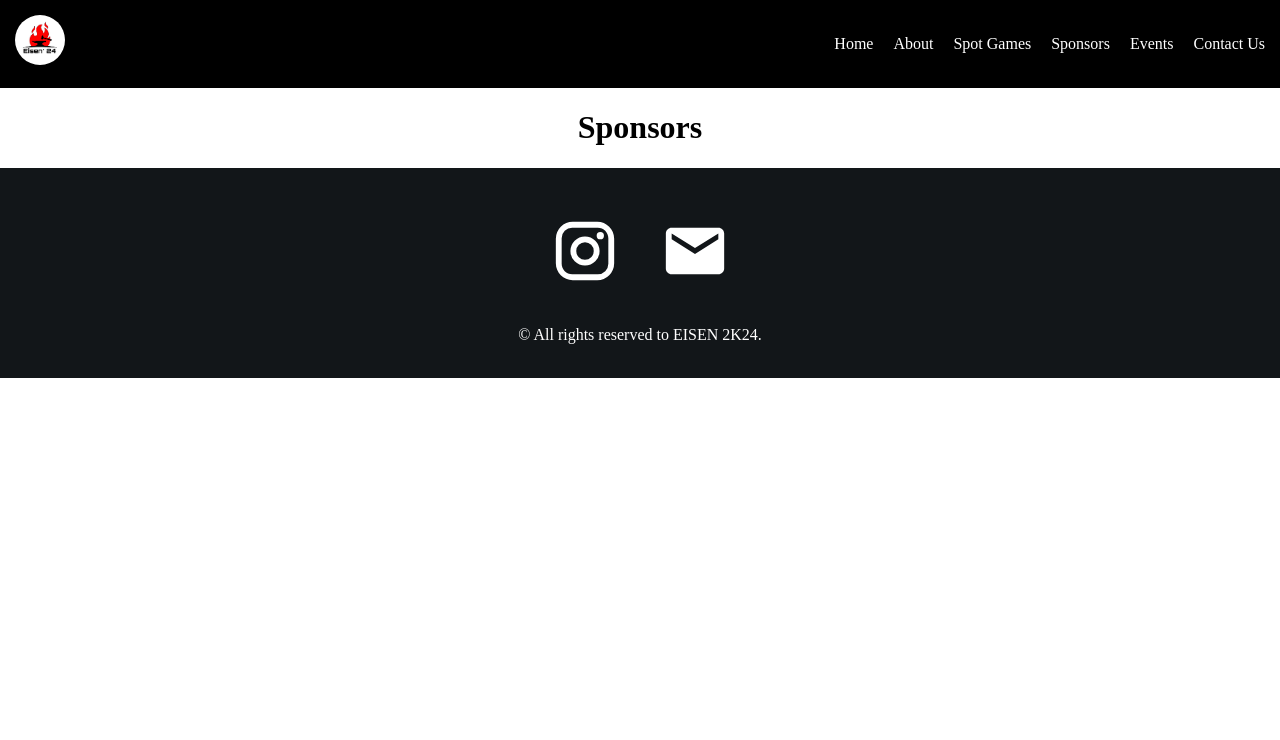
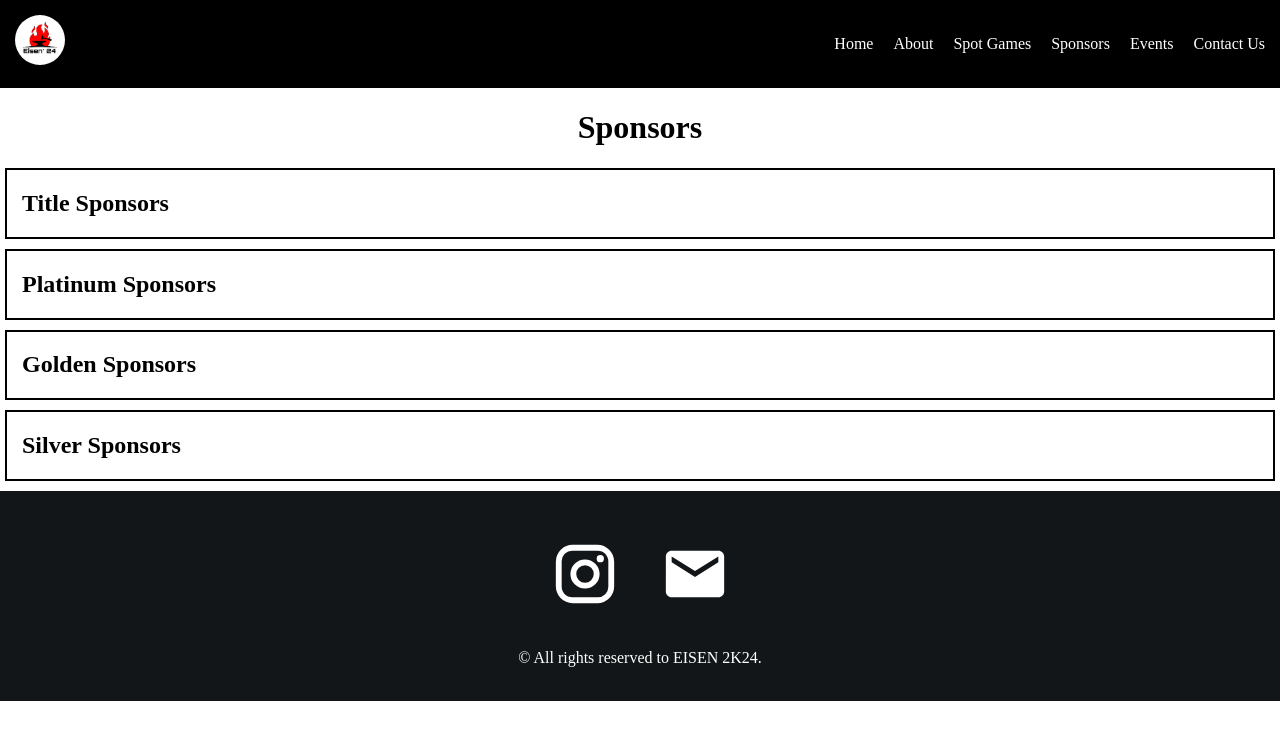
Before and after one commit to asif04p/Eisen2k24, a React (Create React App) app: page /Sponsors in a window 1280 px wide. Shown: the top 740 px of the page. Built offline with nearby package versions, Linux system fonts and the light colour scheme.

Commit message:
added sponsors

```diff
--- a/src/Pages/Sponsors.js
+++ b/src/Pages/Sponsors.js
@@ -4,7 +4,26 @@ import "../Styles/Sponsors.css";
 
 function Sponsors() {
   return (
+    <>
     <h1 className="main-heading"> Sponsors </h1>
+    <div className="title-sponsor-div">
+    <h2 className="title-sponsor-heading"> Title Sponsors</h2>
+    </div>
+
+    <div className="platinum-sponsor-div">
+      <h2 className="platinum-sponsor-heading">Platinum Sponsors</h2>
+    </div>
+
+    <div className="golden-sponsor-div">
+      <h2 className="golden-sponsor-heading">Golden Sponsors</h2>
+    </div>
+
+
+    <div className="silver-sponsor-div">
+      <h2 className="silver-sponsor-heading">Silver Sponsors</h2>
+    </div>
+
+    </>
   )
 }
 
--- a/src/Pages/SpotGames.js
+++ b/src/Pages/SpotGames.js
@@ -7,6 +7,7 @@ function SpotGames() {
   return (
     <>
     <h1 className="main-heading">Spot Games</h1>
+    <div className="outer-div">
     <div className="card">
     <img
       src="https://m.media-amazon.com/images/M/MV5BM2U5ZTIxMzUtMmQ5MC00YTdhLThjOWYtODUzNDQ0MThmMmQ4XkEyXkFqcGdeQXVyNzg5OTk2OA@@._V1_.jpg"
@@ -49,7 +50,7 @@ function SpotGames() {
   </div>
   <div className="card">
     <img
-      src={process.env.PUBLIC_URL + '/3DPrinting.jpg'}
+      src={process.env.PUBLIC_URL + '/makemefamous.jpg'}
       alt="Workshop 1"
     />
     <div className="card-info">
@@ -107,6 +108,21 @@ function SpotGames() {
     </Link>
     </div>
   </div>
+  <div className="card">
+    <img
+      src="https://img.freepik.com/free-vector/casino-games-design_24908-60957.jpg?size=626&ext=jpg&ga=GA1.1.1803636316.1701216000&semt=ais"
+      alt="Workshop 1"
+    />
+    <div className="card-info">
+      <h2>Lottery</h2>
+      <p> Entry Fees: 30/-</p>
+      <p> Prize: Free Trip to Vizag (or) Araku</p>
+    <Link to="https://docs.google.com/forms/d/e/1FAIpQLScaUbWiRmG1zmevJa-euGX6BzXl8r-CPoSXGlhQhi_a8D3WLg/viewform?usp=sf_link" target="_blank">
+      <button className="registration-button">Register</button>
+    </Link>
+    </div>
+  </div>
+  </div>
 
   </>
   )
--- a/src/Styles/Sponsors.css
+++ b/src/Styles/Sponsors.css
@@ -1,3 +1,49 @@
 .main-heading{
     text-align: center;
 }
+
+.title-sponsor-heading{
+    text-emphasis: none;
+    padding-left: 15px;
+}
+
+.platinum-sponsor-heading{
+    text-emphasis: none;
+    padding-left: 15px;
+}
+
+.golden-sponsor-heading{
+    padding-left: 15px;
+}
+
+.silver-sponsor-heading{
+    padding-left: 15px;
+}
+
+.title-sponsor-div{
+    border: 2px solid black;
+    margin-left: 5px;
+    margin-right: 5px;
+    margin-bottom: 10px;
+}
+
+.platinum-sponsor-div{
+    border: 2px solid black;
+    margin-left: 5px;
+    margin-right: 5px;
+    margin-bottom: 10px;
+}
+
+.golden-sponsor-div{
+    border: 2px solid black;
+    margin-left: 5px;
+    margin-right: 5px;
+    margin-bottom: 10px;
+}
+
+.silver-sponsor-div{
+    border: 2px solid black;
+    margin-left: 5px;
+    margin-right: 5px;
+    margin-bottom: 10px;
+}
--- a/src/Styles/SpotGames.css
+++ b/src/Styles/SpotGames.css
@@ -5,3 +5,26 @@
 .card-info{
     display: flexbox;
 }
+
+.outer-div{
+    padding-left: 580px;
+}
+
+@media only screen and (max-width: 600px) {
+    .events-container {
+      display: flex;
+     flex-direction: column;
+    }
+
+    .outer-div{
+        padding: 60px;
+    }
+
+    .registration-section {
+      text-align: center;
+    }
+
+    .registration-button {
+      margin-top: 10px;
+    }
+  }
```
Also changed, not shown: public/makemefamous.jpg (added).
